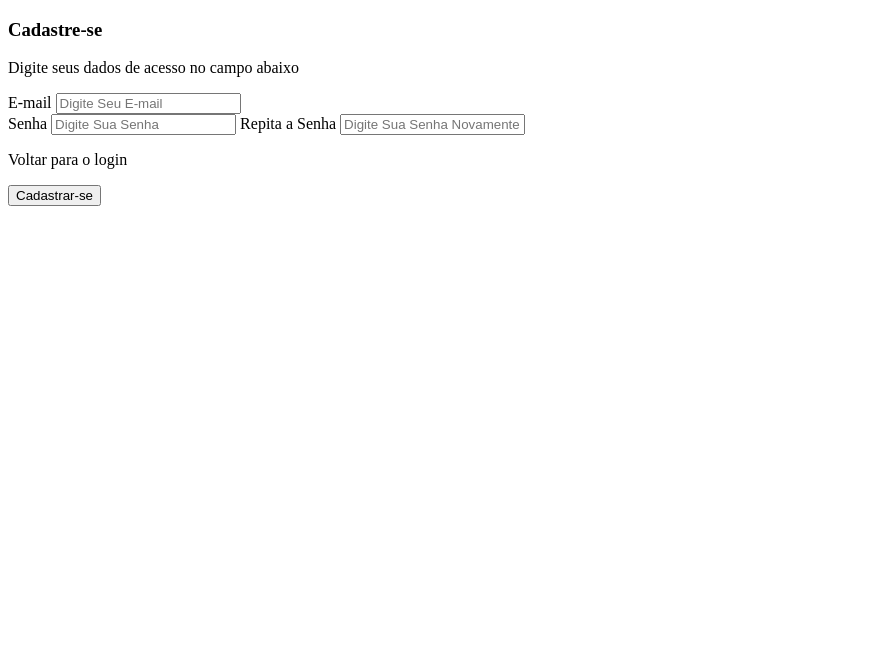
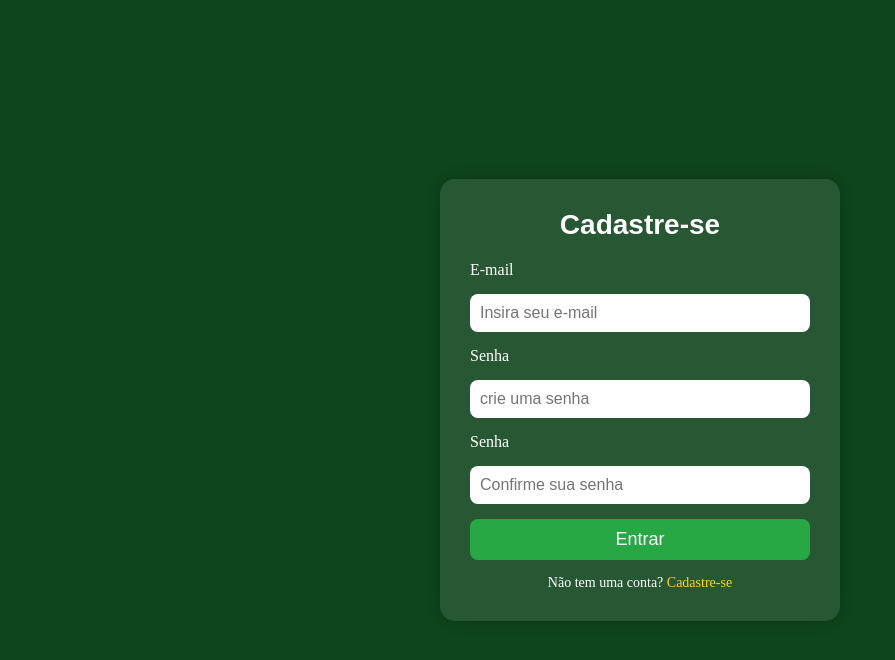
Before and after one commit to Maujr2331/Agronomia, a plain HTML site: page cadastro.html in a window 1280 px wide. Shown: the whole page, without its empty margins (0-895 px from the left). Drawn offline with Linux system fonts and the light colour scheme.

Commit message:
Painel de cadastro + Cadastro Css provisorio

```diff
--- a/cadastro.css
+++ b/cadastro.css
@@ -0,0 +1,79 @@
+* {
+    padding: 0;
+    margin: 0;
+    box-sizing: border-box;
+}
+
+body {
+    background-color: #0E451C;
+    display: flex;
+    justify-content: center;
+    align-items: center;
+    height: 100vh;
+}
+
+.container {
+    width: 90%;
+    max-width: 400px;
+    background: rgba(255, 255, 255, 0.1);
+    padding: 30px;
+    border-radius: 15px;
+    text-align: center;
+    box-shadow: 0 0 15px rgba(2, 2, 2, 0.2);
+}
+
+.title-login {
+    color: #FFF;
+    font-family: Arial, sans-serif;
+    font-size: 28px;
+    margin-bottom: 20px;
+}
+
+form {
+    display: flex;
+    flex-direction: column;
+    gap: 15px;
+}
+
+label {
+    color: #FFF;
+    font-size: 16px;
+    text-align: left;
+}
+
+input {
+    width: 100%;
+    padding: 10px;
+    border: none;
+    border-radius: 8px;
+    font-size: 16px;
+}
+
+button {
+    background-color: #28A745;
+    color: white;
+    font-size: 18px;
+    padding: 10px;
+    border: none;
+    border-radius: 8px;
+    cursor: pointer;
+}
+
+button:hover {
+    background-color: #218838;
+}
+
+.register-link {
+    margin-top: 15px;
+    color: #FFF;
+    font-size: 14px;
+}
+
+.register-link a {
+    color: #FFD700;
+    text-decoration: none;
+}
+
+.register-link a:hover {
+    text-decoration: underline;
+}
--- a/cadastro.html
+++ b/cadastro.html
@@ -1,39 +1,27 @@
 <!DOCTYPE html>
-<html lang="pt-br">
+<html lang="pt-BR">
 <head>
     <meta charset="UTF-8">
     <meta name="viewport" content="width=device-width, initial-scale=1.0">
+    <title>Painel de Login</title>
     <link rel="stylesheet" href="cadastro.css">
-    <title>Cadastro</title>
 </head>
 <body>
-    <header>
-        <div>
-            <h3>Cadastre-se</h3>
-            <p>Digite seus dados de acesso no campo abaixo</p>
-        </div>
-    </header>
+    <div class="container">
+        <h2 class="title-login">Cadastre-se</h2>
+        <form>
+            <label for="email">E-mail</label>
+            <input type="email" placeholder="Insira seu e-mail" name="email" required>
 
-    <main>
-        <div>
-            <label for="email">E-mail</label>
-            <input type="email" placeholder="Digite Seu E-mail" name="e-mail" id="">
-        </div>
+            <label for="senha">Senha</label>
+            <input type="password" placeholder="crie uma senha" name="senha" required>
 
-        <div>
             <label for="senha">Senha</label>
-            <input type="password" placeholder="Digite Sua Senha" name="Senha" id="">
+            <input type="password"  placeholder="Confirme sua senha" name="confirmar-senha" required>
 
-            <label for="confirmarSenha">Repita a Senha</label>
-            <input type="password" placeholder="Digite Sua Senha Novamente" name="" id="">
-        </div>
-    </main>
-
-    <footer>
-        <div>
-            <p>Voltar para o login</p>
-            <button type="button">Cadastrar-se</button>
-        </div>
-    </footer>
+            <button type="submit">Entrar</button>
+        </form>
+        <p class="register-link">Não tem uma conta? <a href="#">Cadastre-se</a></p>
+    </div>
 </body>
 </html>
```
